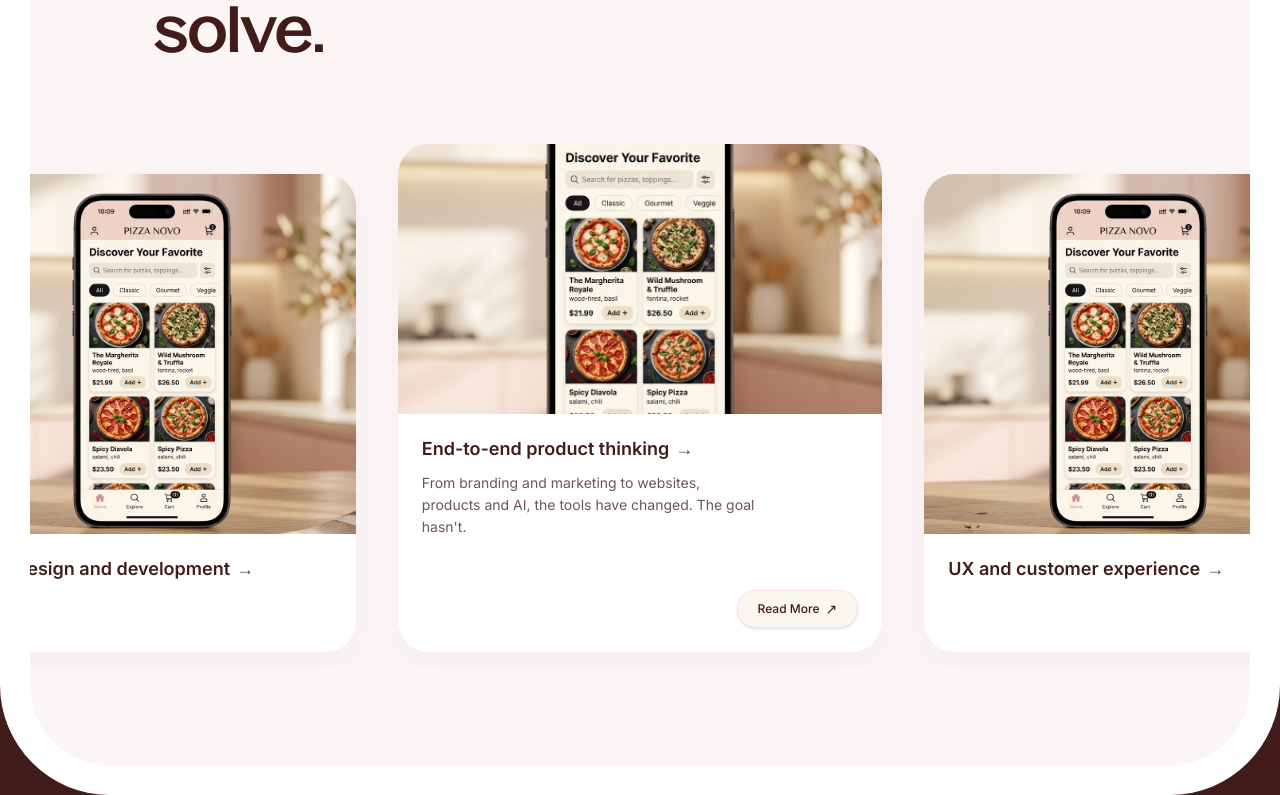
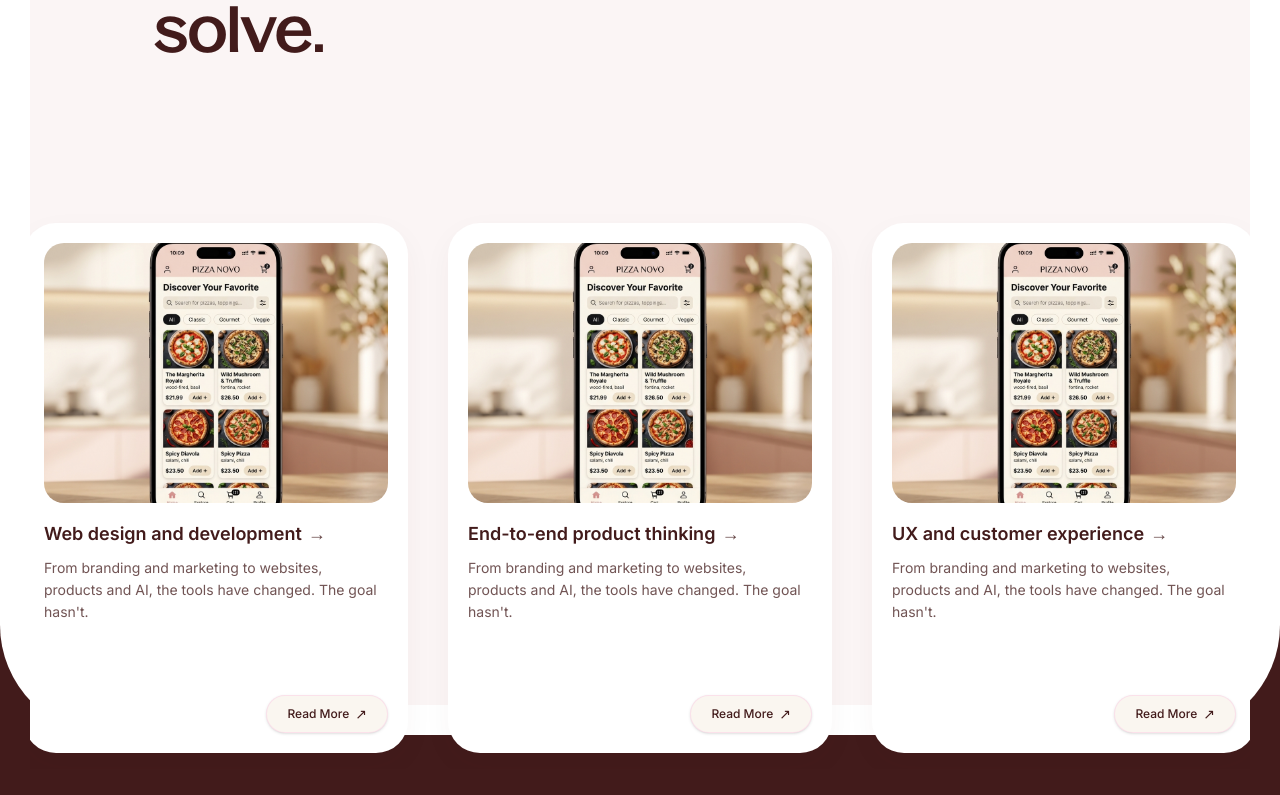
Before and after one commit to FlorenciaRequejo/flor-portfolio, a Next.js app: page / in a window 1280 px wide. Shown: the part 2679-3474 px from the top of the page. After the commit the page ends 3448 px from the top, so only its background shows below. Built offline with nearby package versions, Linux system fonts and the light colour scheme; no server answers.

Commit message:
Overhaul Selected Work cards: align heights, add white padding frame, overlap section border, and simplify hover scale/shadow

```diff
--- a/components/hero/CaseStudyCard.tsx
+++ b/components/hero/CaseStudyCard.tsx
@@ -36,14 +36,12 @@ export default function CaseStudyCard({
     initial: {
       y: 0,
       scale: 1,
-      boxShadow: "0 10px 30px rgba(66, 27, 27, 0.03)",
-      borderColor: "rgba(255, 139, 209, 0.15)",
+      boxShadow: "0 10px 30px rgba(66, 27, 27, 0.04)",
     },
     hover: {
-      y: -8,
-      scale: 1.02,
-      boxShadow: "0 20px 40px rgba(255, 139, 209, 0.18), 0 0 0 1px #FF8BD1",
-      borderColor: "#FF8BD1",
+      y: -10,
+      scale: 1.025,
+      boxShadow: "0 30px 60px rgba(66, 27, 27, 0.12)",
     },
   };
 
@@ -64,16 +62,10 @@ export default function CaseStudyCard({
       initial="initial"
       whileHover="hover"
       transition={{ duration: 0.3, ease: [0.25, 1, 0.5, 1] }}
-      className={`relative flex flex-col overflow-hidden bg-white rounded-[32px] border transition-colors duration-300 w-full select-none ${
-        featured ? "h-[490px] md:h-[510px]" : "h-[460px] md:h-[480px]"
-      }`}
+      className="relative flex flex-col justify-between overflow-hidden bg-white rounded-[32px] w-full select-none p-5 h-[480px] md:h-[530px]"
     >
       {/* Media Container */}
-      <div
-        className={`w-full overflow-hidden relative ${
-          featured ? "h-[250px] md:h-[270px]" : "h-[340px] md:h-[360px]"
-        }`}
-      >
+      <div className="relative w-full h-[220px] md:h-[260px] rounded-[20px] overflow-hidden">
         <Image
           src="/case-study-poster.png"
           alt={title}
@@ -101,7 +93,7 @@ export default function CaseStudyCard({
       </div>
 
       {/* Content Container */}
-      <div className="p-6 flex flex-col justify-between flex-grow text-left">
+      <div className="pt-0 mt-5 flex flex-col justify-between flex-grow text-left">
         <div>
           {/* Title and Arrow */}
           <div className="flex items-center text-[#421B1B] font-sans font-semibold text-[18px] leading-tight">
@@ -121,23 +113,21 @@ export default function CaseStudyCard({
             </motion.span>
           </div>
 
-          {/* Description (featured card only) */}
-          {featured && description && (
+          {/* Description */}
+          {description && (
             <p className="font-sans text-[14px] leading-[22px] text-[#421B1B]/75 font-normal mt-3 max-w-[340px]">
               {description}
             </p>
           )}
         </div>
 
-        {/* Read More pill (featured card only) */}
-        {featured && (
-          <div className="flex justify-end mt-4">
-            <div className="h-[38px] px-5 rounded-full bg-[#FAF6F0] border border-primary/20 text-[#421B1B] font-sans font-medium text-[12px] flex items-center justify-center gap-1.5 shadow-sm hover:bg-[#FAF6F0]/90 transition-colors duration-200">
-              <span>Read More</span>
-              <span className="text-[14px]">↗</span>
-            </div>
+        {/* Read More pill */}
+        <div className="flex justify-end mt-4">
+          <div className="h-[38px] px-5 rounded-full bg-[#FAF6F0] border border-primary/20 text-[#421B1B] font-sans font-medium text-[12px] flex items-center justify-center gap-1.5 shadow-sm">
+            <span>Read More</span>
+            <span className="text-[14px]">↗</span>
           </div>
-        )}
+        </div>
       </div>
     </motion.a>
   );
--- a/components/hero/SelectedWork.tsx
+++ b/components/hero/SelectedWork.tsx
@@ -89,8 +89,8 @@ export default function SelectedWork() {
   }, [shouldLoadVideo]);
 
   return (
-    <section ref={sectionRef} className="w-full bg-white p-[20px] md:p-[30px] overflow-hidden rounded-[100px] md:rounded-[110px]">
-      <div className="w-full bg-[#fbf5f5] rounded-[80px] pt-16 pb-24 overflow-hidden relative">
+    <section ref={sectionRef} className="w-full bg-white p-[20px] md:p-[30px] rounded-[100px] md:rounded-[110px]">
+      <div className="w-full bg-[#fbf5f5] rounded-[80px] pt-16 pb-24 relative">
 
         {/* Header Section: Two-column layout on desktop */}
         <div className="mx-auto w-[min(76vw,1260px)] px-6 md:px-0 mb-16">
@@ -115,7 +115,7 @@ export default function SelectedWork() {
         </div>
 
         {/* Carousel / Cards Row: Centered featured card, clipped side cards */}
-        <div className="w-full overflow-hidden flex justify-center mt-16 relative">
+        <div className="w-full overflow-hidden flex justify-center mt-16 relative translate-y-[60px] md:translate-y-[80px] -mb-[60px] md:-mb-[80px] z-10">
           {/* Mobile swipe layout */}
           <div className="md:hidden w-full overflow-x-auto scrollbar-none snap-x snap-mandatory flex px-6 py-4">
             <div className="flex flex-nowrap gap-6 shrink-0">
@@ -124,20 +124,21 @@ export default function SelectedWork() {
               <div className="snap-center shrink-0 w-[80vw] sm:w-[360px]">
                 <CaseStudyCard
                   title="Web design and development"
+                  description="From branding and marketing to websites, products and AI, the tools have changed. The goal hasn't."
                   videoSrc={videoBlobUrl || ""}
                   href="#projects"
                   featured={false}
                 />
               </div>
 
-              {/* Card 2: Product Thinking (Featured) */}
+              {/* Card 2: Product Thinking */}
               <div className="snap-center shrink-0 w-[80vw] sm:w-[360px]">
                 <CaseStudyCard
                   title="End-to-end product thinking"
                   description="From branding and marketing to websites, products and AI, the tools have changed. The goal hasn't."
                   videoSrc={videoBlobUrl || ""}
                   href="#projects"
-                  featured={true}
+                  featured={false}
                 />
               </div>
 
@@ -145,6 +146,7 @@ export default function SelectedWork() {
               <div className="snap-center shrink-0 w-[80vw] sm:w-[360px] pr-6">
                 <CaseStudyCard
                   title="UX and customer experience"
+                  description="From branding and marketing to websites, products and AI, the tools have changed. The goal hasn't."
                   videoSrc={videoBlobUrl || ""}
                   href="#projects"
                   featured={false}
@@ -155,33 +157,35 @@ export default function SelectedWork() {
           </div>
 
           {/* Desktop static centered carousel layout */}
-          <div className="hidden md:flex justify-center items-end gap-10 shrink-0 w-max py-4 select-none">
+          <div className="hidden md:flex justify-center items-stretch gap-10 shrink-0 w-max py-4 select-none">
 
-            {/* Card 1: Web Design (Non-featured, clipped) */}
-            <div className="shrink-0 w-[32vw] max-w-[440px] min-w-[280px]">
+            {/* Card 1: Web Design */}
+            <div className="shrink-0 w-[30vw] max-w-[420px] min-w-[280px] flex">
               <CaseStudyCard
                 title="Web design and development"
+                description="From branding and marketing to websites, products and AI, the tools have changed. The goal hasn't."
                 videoSrc={videoBlobUrl || ""}
                 href="#projects"
                 featured={false}
               />
             </div>
 
-            {/* Card 2: Product Thinking (Featured, centered, larger) */}
-            <div className="shrink-0 w-[38vw] max-w-[580px] min-w-[340px]">
+            {/* Card 2: Product Thinking */}
+            <div className="shrink-0 w-[30vw] max-w-[420px] min-w-[280px] flex">
               <CaseStudyCard
                 title="End-to-end product thinking"
                 description="From branding and marketing to websites, products and AI, the tools have changed. The goal hasn't."
                 videoSrc={videoBlobUrl || ""}
                 href="#projects"
-                featured={true}
+                featured={false}
               />
             </div>
 
-            {/* Card 3: UX Experience (Non-featured, clipped) */}
-            <div className="shrink-0 w-[32vw] max-w-[440px] min-w-[280px]">
+            {/* Card 3: UX Experience */}
+            <div className="shrink-0 w-[30vw] max-w-[420px] min-w-[280px] flex">
               <CaseStudyCard
                 title="UX and customer experience"
+                description="From branding and marketing to websites, products and AI, the tools have changed. The goal hasn't."
                 videoSrc={videoBlobUrl || ""}
                 href="#projects"
                 featured={false}
```
